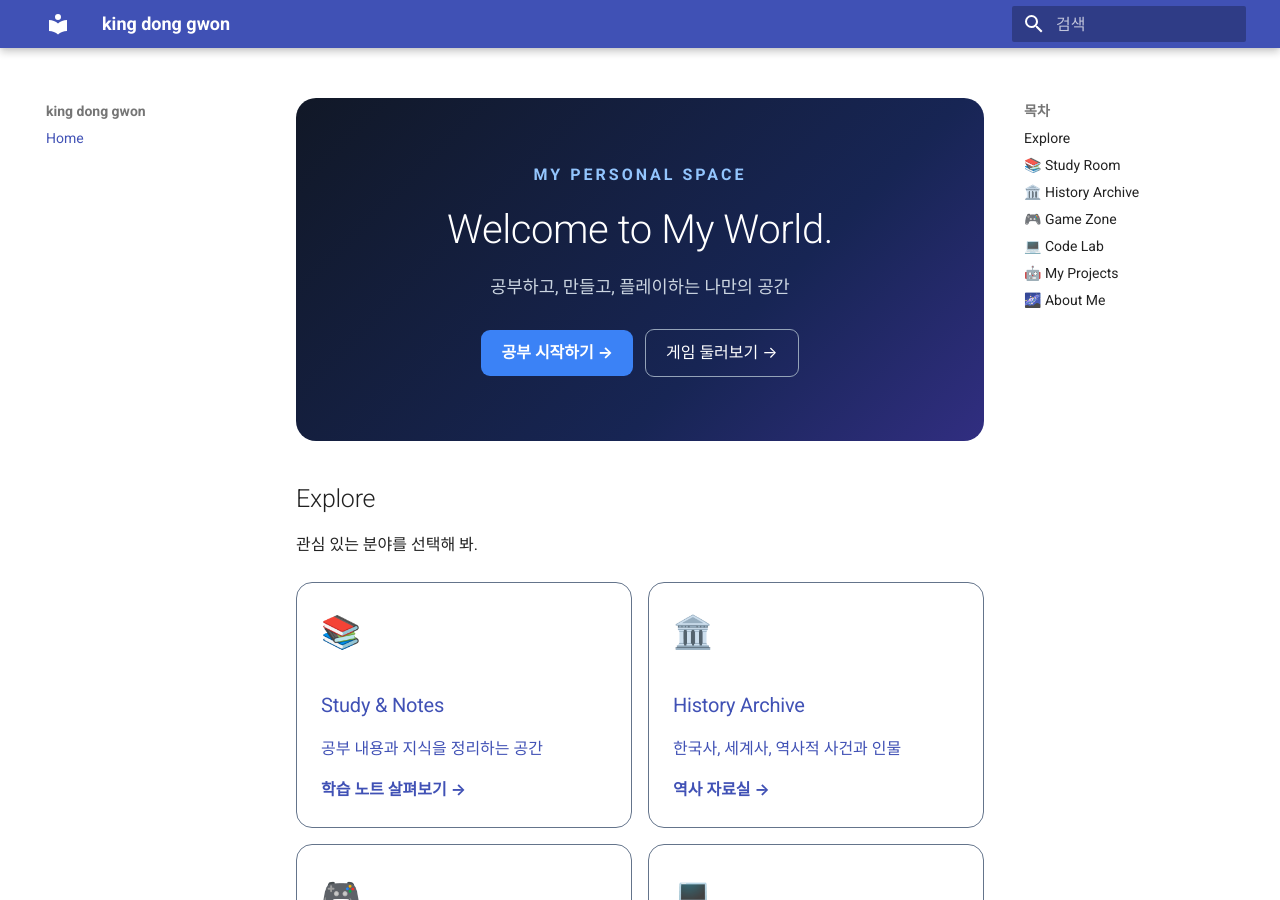
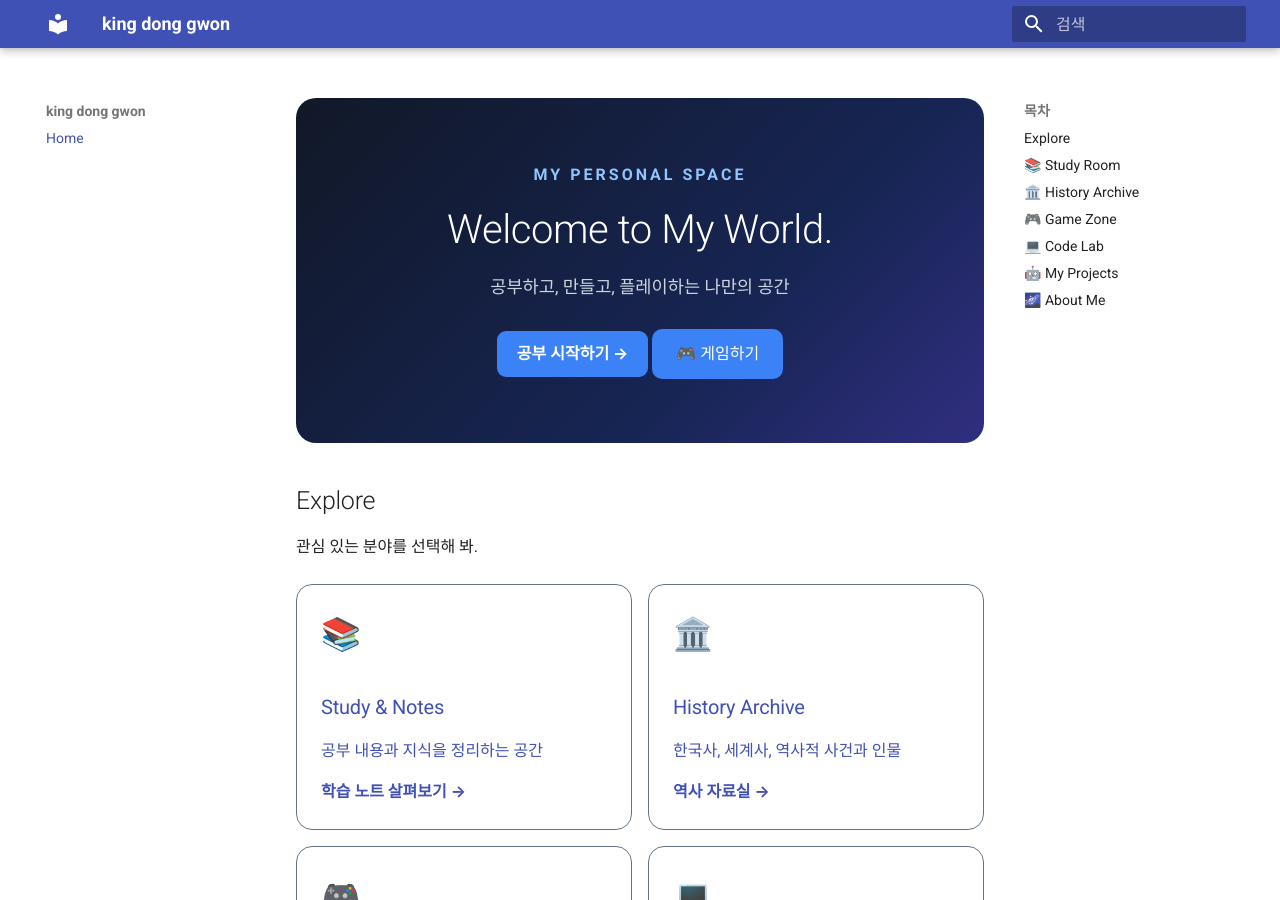
Before and after one commit to gimdunggwon-eng/gimdunggwon-eng.github.io, an MkDocs documentation site: the page built from docs/index.md, in a window 1280 px wide and 900 px high. Built offline with MkDocs 1.6.1 and Material for MkDocs 9.7.7, drawn with Linux system fonts in a browser that asks for light colours.

Commit message:
Update index.md

```diff
--- a/docs/index.md
+++ b/docs/index.md
@@ -5,7 +5,12 @@
   <p style="color: #cbd5e1; font-size: 1.1em;">공부하고, 만들고, 플레이하는 나만의 공간</p>
   <p style="margin-top: 28px;">
     <a href="#study" style="display: inline-block; background: #3b82f6; color: white; padding: 10px 20px; border-radius: 9px; text-decoration: none; font-weight: bold;">공부 시작하기 →</a>
-    <a href="#games" style="display: inline-block; border: 1px solid #94a3b8; color: white; padding: 10px 20px; border-radius: 9px; text-decoration: none; margin-left: 8px;">게임 둘러보기 →</a>
+<a href="games/index.html"
+   style="display:inline-block; padding:12px 24px;
+   background:#3b82f6; color:white;
+   border-radius:10px; text-decoration:none;">
+   🎮 게임하기
+</a>
   </p>
 </div>
 
```
